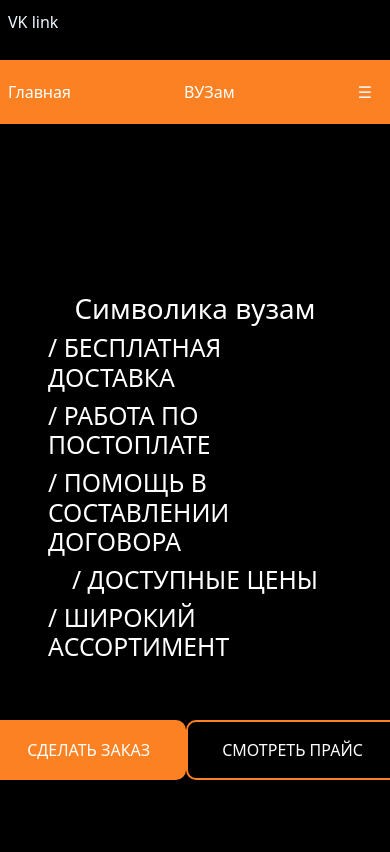
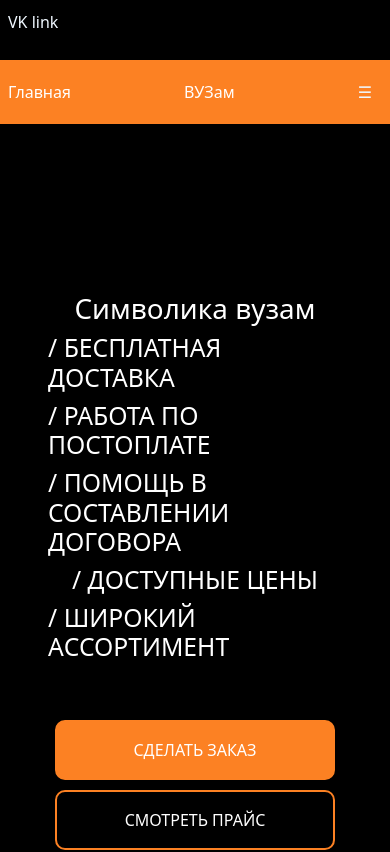
Before and after one commit to MaximRemizovFEdev/symbol62, a Next.js app: page /group in a window 390 px wide. Shown: the top 852 px of the page. Built offline with nearby package versions, Linux system fonts and the light colour scheme.

Commit message:
small improves

```diff
--- a/src/components/TitleBase/TitleBase.jsx
+++ b/src/components/TitleBase/TitleBase.jsx
@@ -11,7 +11,7 @@ const TitleBase = (props) => {
       {list.map((i) => <h2 className="wrapper-tag" key={i}>/ {String(i).toUpperCase()}</h2>)}
       <div className={styles.wrapper__buttons}>
         <FormModal /> {/*тут кнопка "сделать заказ" */}
-        <div style={{ width: "100%", maxWidth: "40px" }}></div>
+        <div style={{ width: "100%", maxWidth: "40px", height: "10px" }}></div>
         <Button
           text="смотреть прайс"
           type="a"
--- a/src/components/TitleBase/styles.module.css
+++ b/src/components/TitleBase/styles.module.css
@@ -12,3 +12,10 @@
     display: flex;
     justify-content: center;
   }
+
+  @media (max-width: 575.98px){
+    .wrapper__buttons {
+      flex-direction: column;
+      align-items: center;
+    }
+  }
--- a/src/page.module.css
+++ b/src/page.module.css
@@ -7,13 +7,6 @@
   min-height: 100vh;
 }
 
-/* .wrapper {
-  width: 100%;
-  display: flex;
-  align-items: center;
-  justify-content: center;
-  flex-direction: column;
-} */
 .background {
   position: absolute;
   top: 0;
@@ -38,19 +31,12 @@
 
 .block {
   min-height: 100vh;
-  /* & h3 {
-    margin-bottom: 30px;
-  } */
 }
 
 .content {
   display: flex;
   align-items: center;
   justify-content: space-between;
-  /* & img {
-    width: 400px;
-    height: 400px;
-  } */
 }
 .textRight {
   flex-direction: row;
@@ -59,12 +45,6 @@
   flex-direction: row-reverse;
 }
 
-/* .wrapper__buttons {
-  margin-top: 50px;
-  display: flex;
-  justify-content: center;
-} */
-/* Enable hover only on non-touch devices */
 @media (hover: hover) and (pointer: fine) {
   .card:hover {
     background: rgba(var(--card-rgb), 0.1);
@@ -90,23 +70,9 @@
   .content {
     padding: 4rem;
   }
-
-
-  /* .description {
-    font-size: 0.8rem;
-  } */
-
-  /* .description a {
-    padding: 1rem;
-  } */
-
-  /* .description p,
-  .description div {
-    display: flex;
-    justify-content: center;
-    position: fixed;
-    width: 100%;
-  } */
+  .textRight, .textLeft {
+    flex-direction: column;
+  }
 }
 
 /* Tablet and Smaller Desktop */
```
